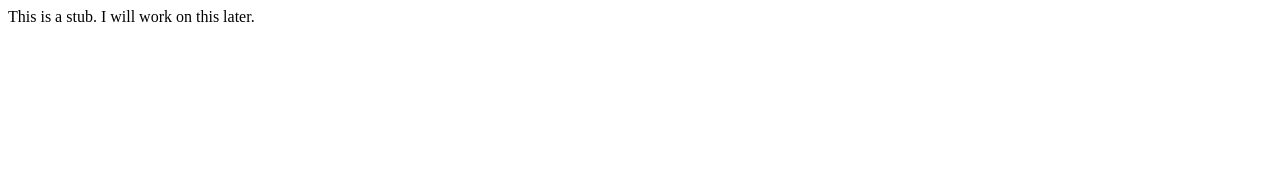
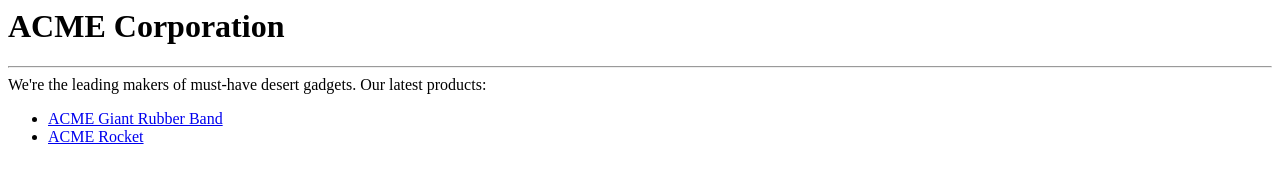
Before and after one commit to radamanthus/acme, a plain HTML site: page index.html in a window 1280 px wide. Drawn offline with Linux system fonts and the light colour scheme.

Commit message:
Update home page

```diff
--- a/index.html
+++ b/index.html
@@ -1,3 +1,16 @@
 <html>
-    <p>This is a stub. I will work on this later.</p>
+    <head>
+        <title>ACME Corporation</title>
+    </head>
+    <body>
+        <h1>ACME Corporation</h1>
+        <hr>
+        We're the leading makers of must-have desert gadgets.
+
+        Our latest products:
+        <ul>
+            <li><a href="products/giant-rubber-band.html">ACME Giant Rubber Band</a></li>
+            <li><a href="products/rocket.html">ACME Rocket</a></li>
+        </ul>
+    </body>
 </html>
```
